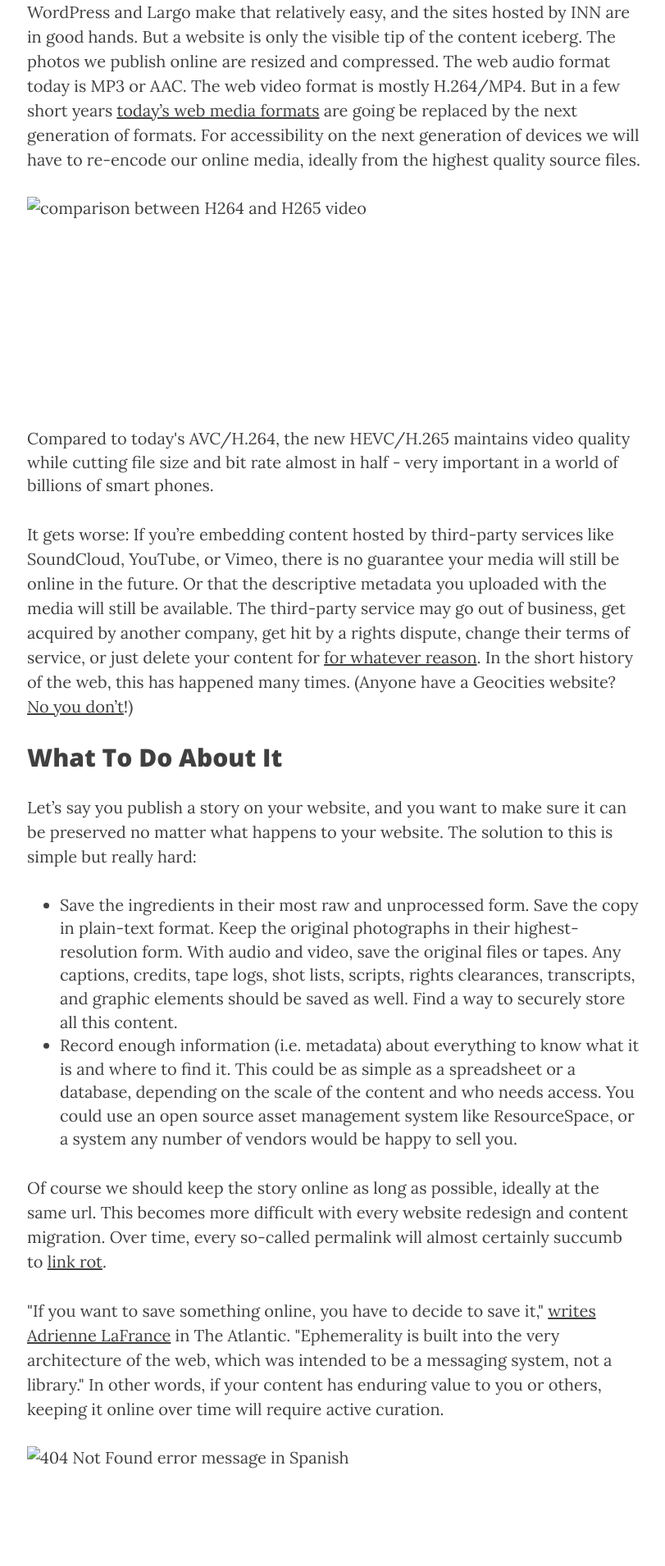
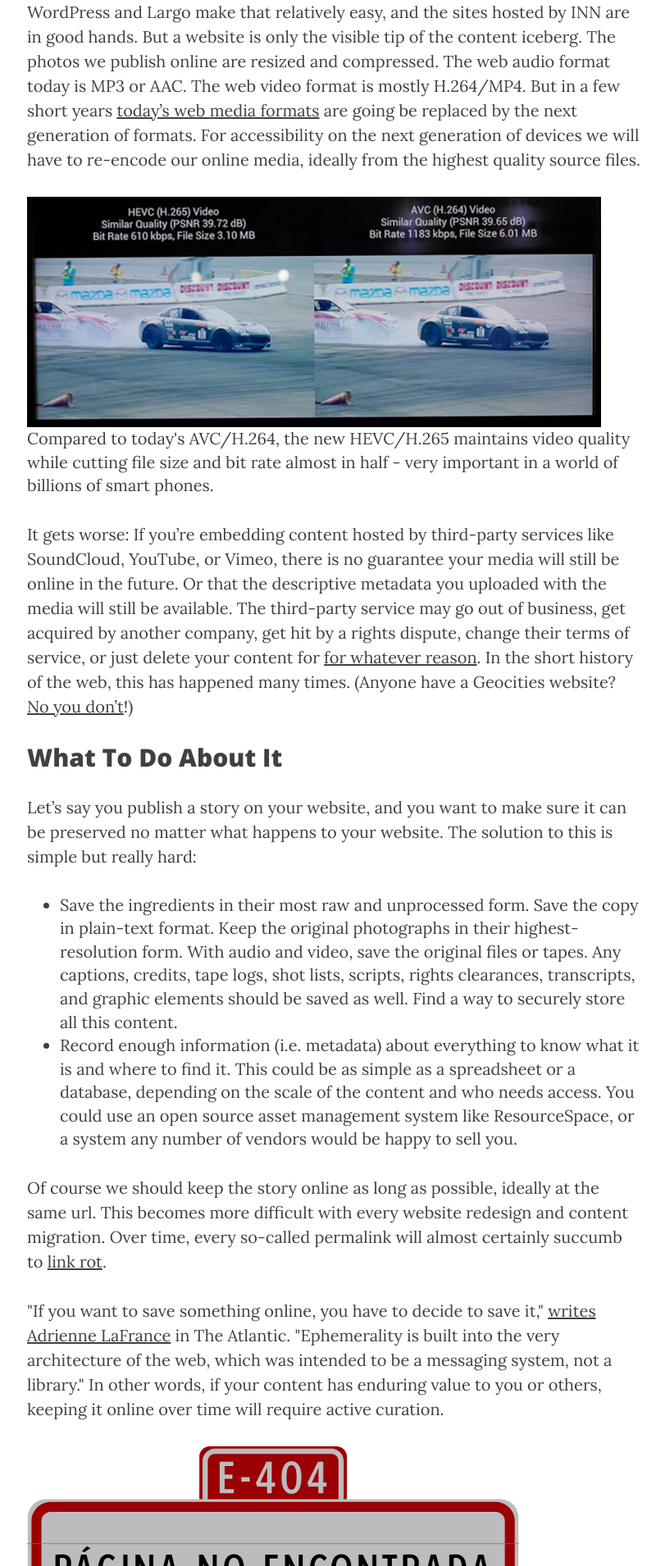
Before and after one commit to jackbrighton/jackbrighton.github.io, a Jekyll site: the page built from _posts/2016-11-09-archives-and-the-future-of-news.html, in a window 1280 px wide. Shown: the part 3942-5852 px from the top of the page at 82% size, without its empty margins (232-1043 px from the left). Built offline with Jekyll 4.4.1, drawn with Linux system fonts in a browser that asks for light colours; nearby versions of some CDN libraries.

Commit message:
fix all image paths

```diff
--- a/_posts/2016-11-09-archives-and-the-future-of-news.html
+++ b/_posts/2016-11-09-archives-and-the-future-of-news.html
@@ -13,7 +13,7 @@ header-img: "img/TimesMachine_August_29_1963_web.jpg"
 <p>At the dawn of the web I was producing a radio show at WILL, the public broadcasting station at the University of Illinois. We were creating about 40 hours of news and other local programming every week, and at some point it occurred to me that the Internet could be a great way to extend its impact. The General Manager mistook my enthusiasm for actual knowledge, and I soon found myself managing the station website.</p>
 <p>Like everyone coding websites in the mid 1990s I learned by doing. I started building websites then and never stopped.</p>
 
-<img class="alignright src="./img/realprod.gif" alt="RealProducer user interface" width="500" height="386" />
+<img class="alignright src="/img/realprod.gif" alt="RealProducer user interface" width="500" height="386" />
 
 <p>By the late 1990s it became possible to stream audio and video. Internet bandwidth was extremely limited at the time, as most of our audience was still on dial-up. So I downloaded RealProducer software and began encoding RealAudio files at 16 Kbps, and RealVideo files at 128K with an aspect ratio of 320px by 240px. Posting these on the web for anyone in the world to access them on demand seemed like a miracle.</p>
 
@@ -45,7 +45,7 @@ header-img: "img/TimesMachine_August_29_1963_web.jpg"
 
 <p>We can of course migrate the stories, media, and data to a new platform. WordPress and Largo make that relatively easy, and the sites hosted by INN are in good hands. But a website is only the visible tip of the content iceberg. The photos we publish online are resized and compressed. The web audio format today is MP3 or AAC. The web video format is mostly H.264/MP4. But in a few short years <a href="https://developer.mozilla.org/en-US/docs/Web/HTML/Supported_media_formats">today’s web media formats</a> are going be replaced by the next generation of formats. For accessibility on the next generation of devices we will have to re-encode our online media, ideally from the highest quality source files.</p>
 
-<figure><img class="wp-image-118144 size-full" src="img/H264-H265-comparison.jpg" alt="comparison between H264 and H265 video" width="700" height="281" /><figcaption>Compared to today's AVC/H.264, the new <a href="https://en.wikipedia.org/wiki/High_Efficiency_Video_Coding">HEVC/H.265</a> maintains video quality while cutting file size and bit rate almost in half - very important in a world of billions of smart phones.</figcaption>
+<figure><img src="/img/H264-H265-comparison.jpg" alt="comparison between H264 and H265 video" width="700" height="281" /><figcaption>Compared to today's AVC/H.264, the new <a href="https://en.wikipedia.org/wiki/High_Efficiency_Video_Coding">HEVC/H.265</a> maintains video quality while cutting file size and bit rate almost in half - very important in a world of billions of smart phones.</figcaption>
 </figure>
 
 <p>It gets worse: If you’re embedding content hosted by third-party services like SoundCloud, YouTube, or Vimeo, there is no guarantee your media will still be online in the future. Or that the descriptive metadata you uploaded with the media will still be available. The third-party service may go out of business, get acquired by another company, get hit by a rights dispute, change their terms of service, or just delete your content for <a href="https://www.youtube.com/static?template=terms">for whatever reason</a>. In the short history of the web, this has happened many times. (Anyone have a Geocities website? <a href="https://en.wikipedia.org/wiki/Yahoo!_GeoCities">No you don’t</a>!)</p>
@@ -64,7 +64,7 @@ header-img: "img/TimesMachine_August_29_1963_web.jpg"
 
 <p>"If you want to save something online, you have to decide to save it," <a href="http://www.theatlantic.com/technology/archive/2015/10/raiders-of-the-lost-web/409210/">writes Adrienne LaFrance</a> in The Atlantic. "Ephemerality is built into the very architecture of the web, which was intended to be a messaging system, not a library." In other words, if your content has enduring value to you or others, keeping it online over time will require active curation.</p>
 
-<img src="img/Notfound.png" alt="404 Not Found error message in Spanish" width="600" height="233" />
+<img src="/img/Notfound.png" alt="404 Not Found error message in Spanish" width="600" height="233" />
 
 <h2>Today’s News is Tomorrow’s History </h2>
 
```
